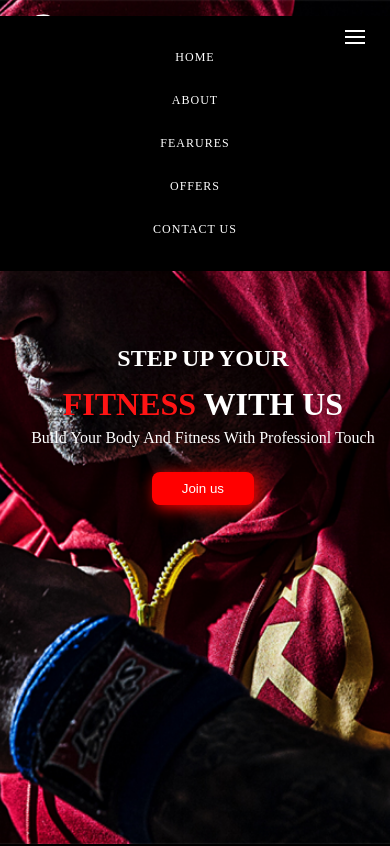
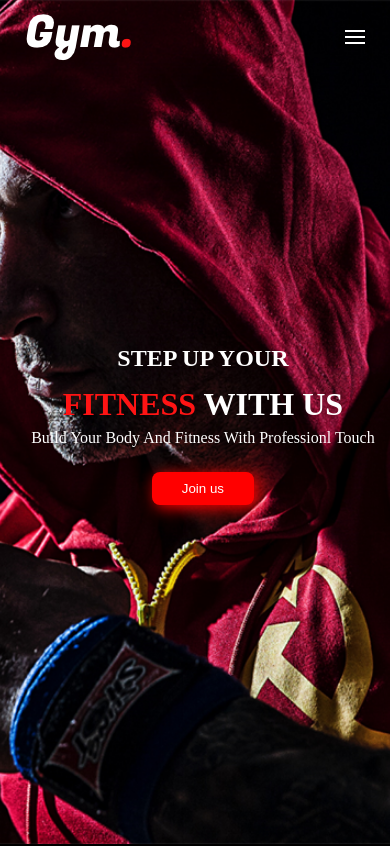
Before and after one commit to WhatsWrongOB/Gym-website, a plain HTML site: page index.html in a window 390 px wide. Shown: the top 846 px of the page. Drawn offline with Linux system fonts and the light colour scheme.

Commit message:
Responsive Gym website

```diff
--- a/index.html
+++ b/index.html
@@ -4,6 +4,7 @@
 <head>
     <meta charset="UTF-8">
     <meta name="viewport" content="width=device-width, initial-scale=1.0">
+    <link rel="shortcut icon" href="images/favicon.png" type="image/x-icon">
     <!-- ============ Custom css============ -->
     <link rel="stylesheet" href="style.css">
 
@@ -17,9 +18,9 @@
     <section id="main">
         <nav class="navbar_bg_active">
             <a href="#main" class="logo">
-                <img src="Images/logo.png" alt="logo">
+                <img src="images/logo.png" alt="logo">
             </a>
-            <ul class="menu active">
+            <ul class="menu">
                 <li><a href="#main">Home</a></li>
                 <li><a href="#about">About</a></li>
                 <li><a href="#service">Fearures</a></li>
--- a/style.css
+++ b/style.css
@@ -457,7 +457,7 @@ footer {
     }
 
     .hamburger {
-        display: inline-block;
+        display: block;
         margin-right: 25px;
     }
 
@@ -476,7 +476,7 @@ footer {
     }
 
     .menu.active {
-        display: inline-block;
+        display: block;
     }
 
     .about_left img {
```
Also changed, not shown: images/favicon.png (added).
